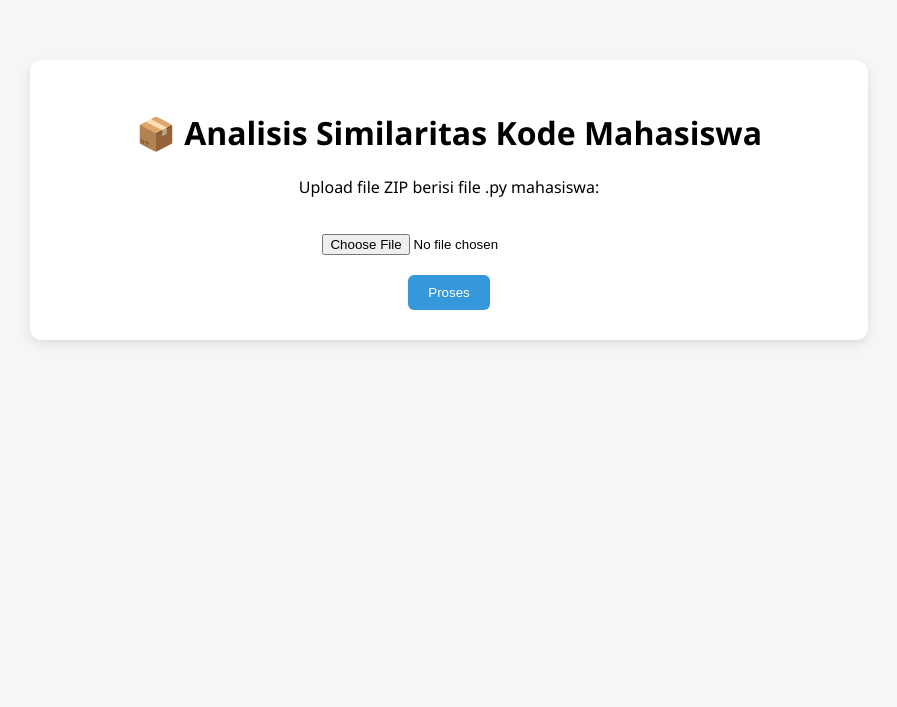
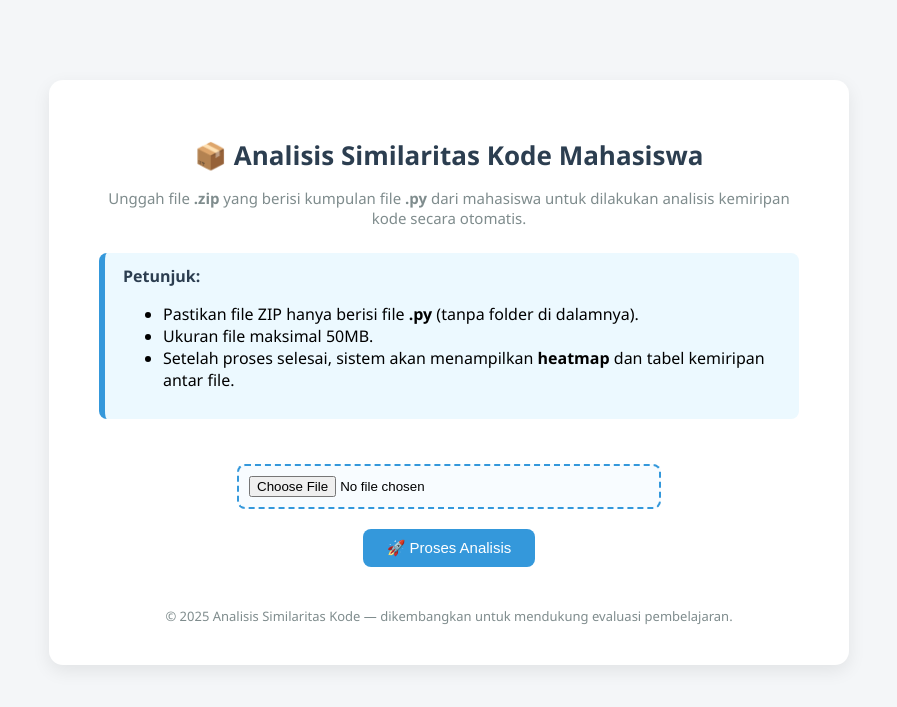
Before and after one commit to MNFadhillah/similarity_checker, a Django app: page / in a window 1280 px wide. Shown: the top 707 px of the page, without its empty margins (191-1088 px from the left). Run offline with Django 5.2, Linux system fonts and the light colour scheme.

Commit message:
Revise upload page for code similarity analysis
Updated the title and content of the upload page to reflect the new purpose of analyzing code similarity. Enhanced styling for better user experience.

```diff
--- a/checker/templates/checker/upload.html
+++ b/checker/templates/checker/upload.html
@@ -2,38 +2,118 @@
 <html lang="id">
 <head>
     <meta charset="UTF-8">
-    <title>Upload ZIP Kode Mahasiswa</title>
+    <title>Analisis Similaritas Kode Mahasiswa</title>
     <style>
-        body { font-family: 'Segoe UI', sans-serif; background: #f4f6f8; }
+        body {
+            font-family: 'Segoe UI', sans-serif;
+            background: #f4f6f8;
+            margin: 0;
+            padding: 0;
+        }
         .container {
-            width: 60%; margin: 60px auto; background: #fff; padding: 30px 40px;
-            border-radius: 12px; box-shadow: 0 4px 12px rgba(0,0,0,0.1); text-align: center;
+            width: 60%;
+            max-width: 700px;
+            margin: 80px auto;
+            background: #fff;
+            padding: 40px 50px;
+            border-radius: 14px;
+            box-shadow: 0 6px 18px rgba(0,0,0,0.08);
+            text-align: center;
         }
-        input[type="file"] { margin: 20px 0; }
+        h1 {
+            color: #2c3e50;
+            font-size: 26px;
+            margin-bottom: 10px;
+        }
+        p.subtext {
+            color: #7f8c8d;
+            font-size: 15px;
+            margin-bottom: 25px;
+        }
+        .info-box {
+            background: #ecf9ff;
+            border-left: 6px solid #3498db;
+            padding: 12px 18px;
+            border-radius: 8px;
+            text-align: left;
+            margin-bottom: 25px;
+        }
+        .info-box strong {
+            color: #2c3e50;
+        }
+        input[type="file"] {
+            margin: 20px 0;
+            padding: 10px;
+            border: 2px dashed #3498db;
+            border-radius: 8px;
+            background: #f8fcff;
+            cursor: pointer;
+            width: 90%;
+            max-width: 400px;
+        }
+        input[type="file"]:hover {
+            background: #e9f4ff;
+        }
         button {
-            background: #3498db; color: white; border: none;
-            padding: 10px 20px; border-radius: 6px; cursor: pointer;
+            background: #3498db;
+            color: white;
+            border: none;
+            padding: 10px 24px;
+            border-radius: 8px;
+            cursor: pointer;
+            font-size: 15px;
+            transition: 0.3s;
         }
-        button:hover { background: #2c80b4; }
+        button:hover {
+            background: #2c80b4;
+        }
         .error {
-            background: #ffe0e0; border: 1px solid #e74c3c;
-            padding: 10px; border-radius: 6px; margin-bottom: 15px;
+            background: #ffe6e6;
+            border: 1px solid #e74c3c;
+            color: #c0392b;
+            padding: 10px;
+            border-radius: 6px;
+            margin-bottom: 15px;
+            text-align: left;
+        }
+        footer {
+            margin-top: 40px;
+            font-size: 13px;
+            color: #7f8c8d;
         }
     </style>
 </head>
 <body>
 <div class="container">
     <h1>📦 Analisis Similaritas Kode Mahasiswa</h1>
+    <p class="subtext">
+        Unggah file <b>.zip</b> yang berisi kumpulan file <b>.py</b> dari mahasiswa
+        untuk dilakukan analisis kemiripan kode secara otomatis.
+    </p>
+
+    <div class="info-box">
+        <strong>Petunjuk:</strong>
+        <ul>
+            <li>Pastikan file ZIP hanya berisi file <b>.py</b> (tanpa folder di dalamnya).</li>
+            <li>Ukuran file maksimal 50MB.</li>
+            <li>Setelah proses selesai, sistem akan menampilkan <b>heatmap</b> dan tabel kemiripan antar file.</li>
+        </ul>
+    </div>
+
     {% if error %}
         <div class="error">⚠️ {{ error }}</div>
     {% endif %}
+
     <form method="POST" enctype="multipart/form-data">
         {% csrf_token %}
-        <p>Upload file ZIP berisi file .py mahasiswa:</p>
         <input type="file" name="zipfile" accept=".zip" required>
         <br>
-        <button type="submit">Proses</button>
+        <button type="submit">🚀 Proses Analisis</button>
     </form>
+
+    <footer>
+        © 2025 Analisis Similaritas Kode — dikembangkan untuk mendukung evaluasi pembelajaran.
+    </footer>
 </div>
 </body>
 </html>
```
